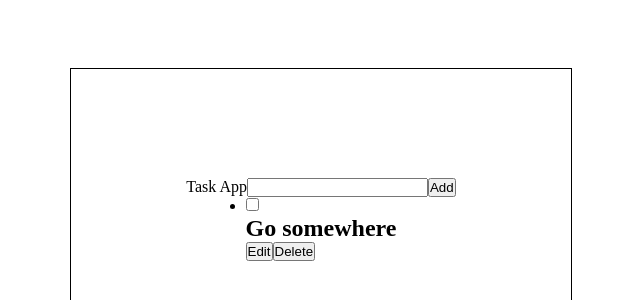
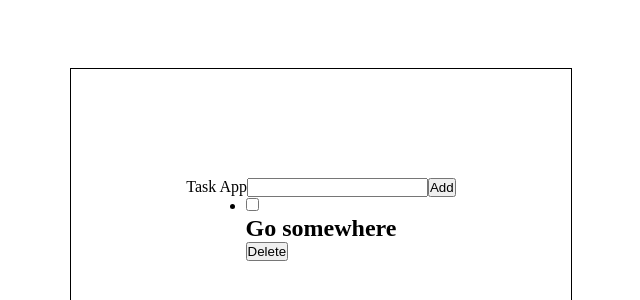
Before and after one commit to Shamoleambo/task-tracker-reducer, a React (Vite) app: page / in a window 1280 px wide. Shown: the part 132-432 px from the top of the page, without its empty margins (319-959 px from the left). Built offline with nearby package versions, Linux system fonts and the light colour scheme.

Commit message:
enable task being done

```diff
--- a/src/App.jsx
+++ b/src/App.jsx
@@ -17,10 +17,18 @@ function App() {
     setTasks((prevState) => prevState.filter((task) => task.id !== id))
   }
 
+  const doneTask = (id) => {
+    setTasks((prevState) =>
+      prevState.map((task) =>
+        task.id === id ? { ...task, done: !task.done } : task
+      )
+    )
+  }
+
   return (
     <div className='container'>
       <AddTask addTask={addTask} />
-      <Tasks tasks={tasks} deleteTask={deleteTask} />
+      <Tasks tasks={tasks} deleteTask={deleteTask} doneTask={doneTask} />
     </div>
   )
 }
--- a/src/components/Task.jsx
+++ b/src/components/Task.jsx
@@ -1,9 +1,8 @@
-export function Task({ id, text, done, deleteTask }) {
+export function Task({ id, text, done, deleteTask, doneTask }) {
   return (
     <li>
-      <input type='checkbox' name='done' checked={done} />
+      <input type='checkbox' name='done' checked={done} onChange={() => doneTask(id)} />
       <h2>{text}</h2>
-      <button>Edit</button>
       <button onClick={() => deleteTask(id)}>Delete</button>
     </li>
   )
--- a/src/components/Tasks.jsx
+++ b/src/components/Tasks.jsx
@@ -1,6 +1,6 @@
 import { Task } from './Task'
 
-export function Tasks({ tasks, deleteTask }) {
+export function Tasks({ tasks, deleteTask, doneTask }) {
   return (
     <ul className='tasks'>
       {tasks.map((task) => (
@@ -10,6 +10,7 @@ export function Tasks({ tasks, deleteTask }) {
           text={task.text}
           done={task.done}
           deleteTask={deleteTask}
+          doneTask={doneTask}
         />
       ))}
     </ul>
```
